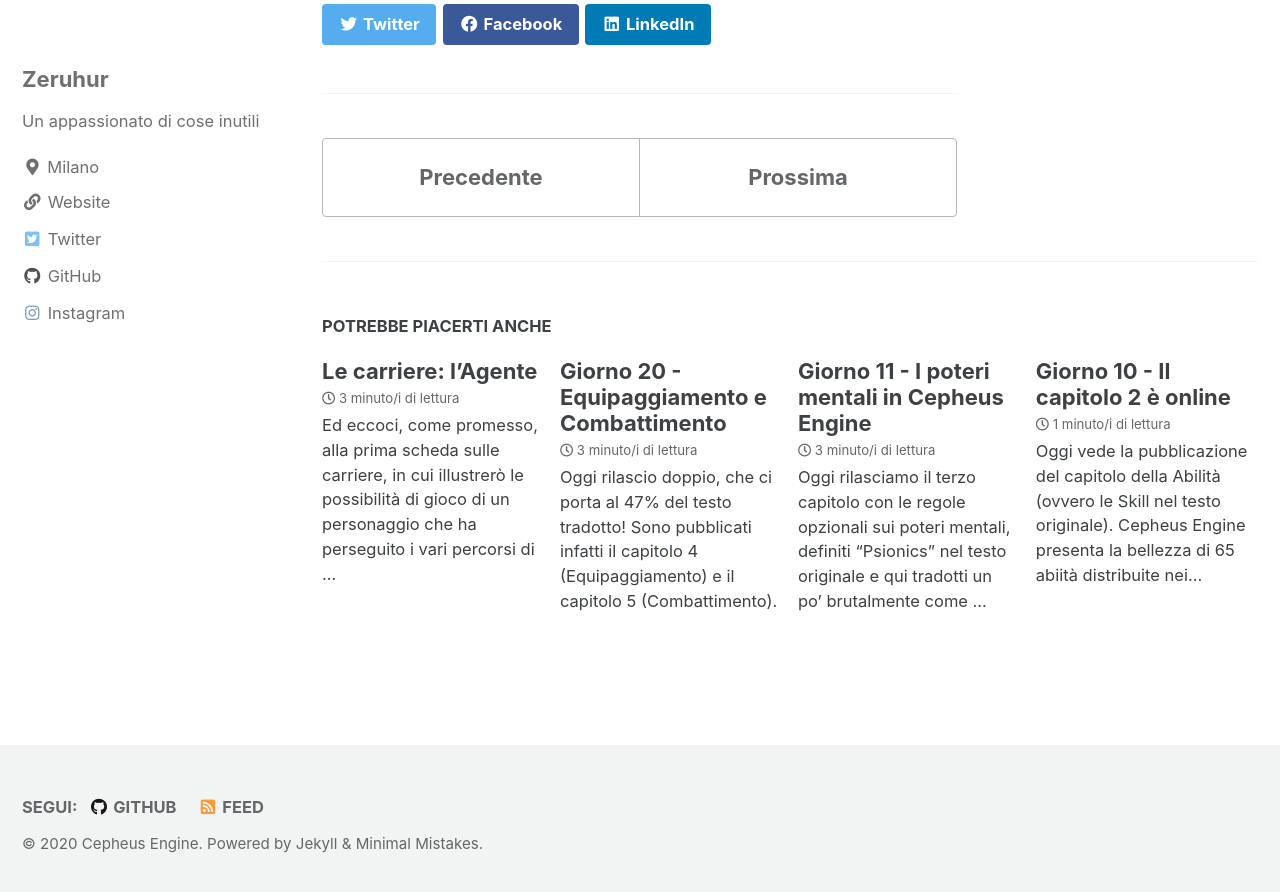
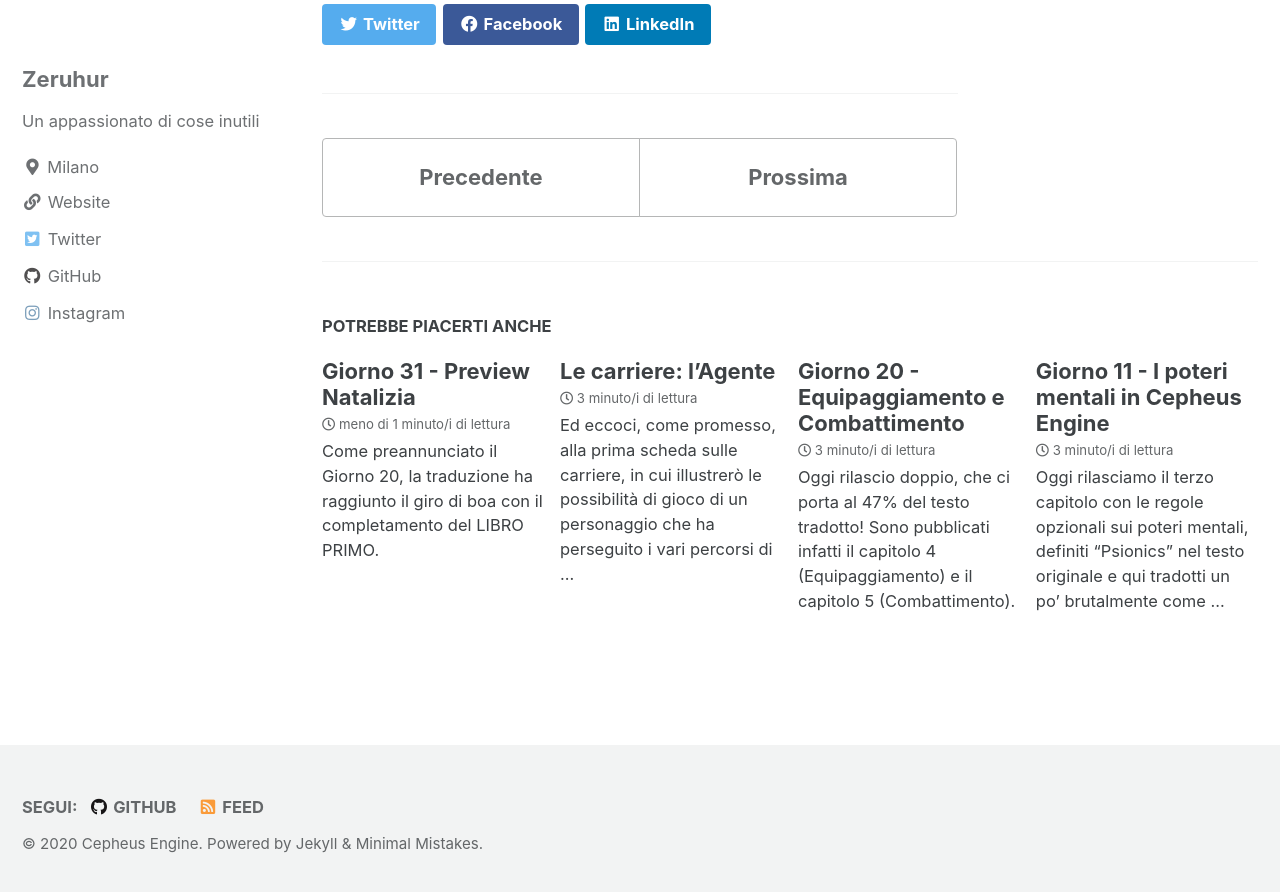
Before and after one commit to Italian-Translation-Alliance/cepheus-engine-ita.github.io, a Jekyll site: the page built from _posts/2020-11-25-glossario_introduzione.md, in a window 1280 px wide and 900 px high, scrolled down 1794 px. Shown: the top 892 px of the window. Built offline with Jekyll 4.4.1, drawn with Linux system fonts in a browser that asks for light colours; cached includes are drawn as plain includes.

Commit message:
preview natalizia

```diff
--- /dev/null
+++ b/_posts/2020-12-24-preview-natalizia.md
@@ -0,0 +1,13 @@
+---
+layout: single
+title: Giorno 31 - Preview Natalizia
+categories: Aggiornamenti
+---
+
+Come preannunciato il [Giorno 20](./aggiornamenti/giorno-20/), la traduzione ha raggiunto il giro di boa con il completamento del **LIBRO PRIMO**.
+
+In questa decina abbiamo sospeso temporaneamente i lavori di traduzione per dedicare le nostre energie al confezionamento della prima versione stampabile di questa porzione generosa di testo.
+
+La Preview Natalizia, contenente il LIBRO PRIMO, è disponibile a [questo indirizzo](https://github.com/cepheus-engine-ita/project/raw/master/documenti/Cepheus%20Engine%20-%20ITA%20-%20Preview%20Natale%202020.pdf) liberamente scaricabile per la vostra gioia e godimento.
+
+Il gruppo di traduzione vi augura di trascorrere un felice Natale (magari anche nello spazio!).
```
Also changed, not shown: _srd/welcome_srd.md (+2 -0 lines).
